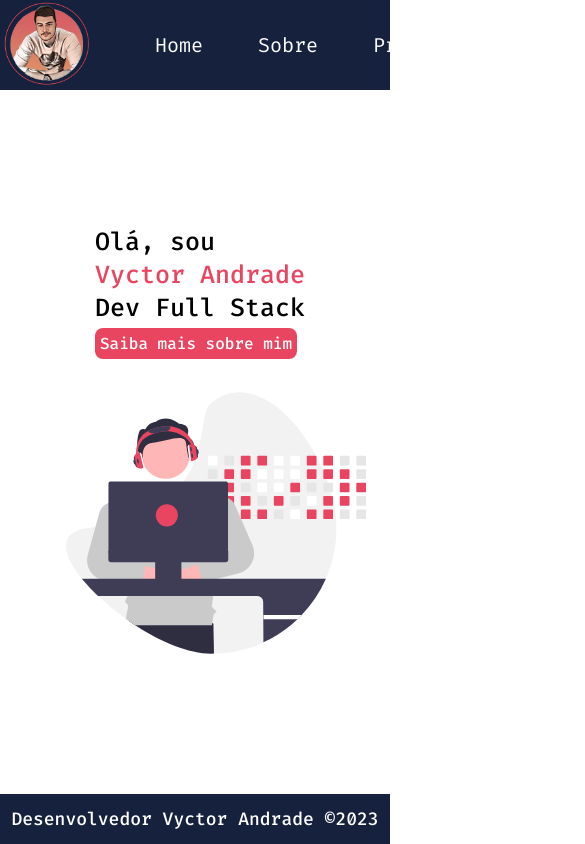
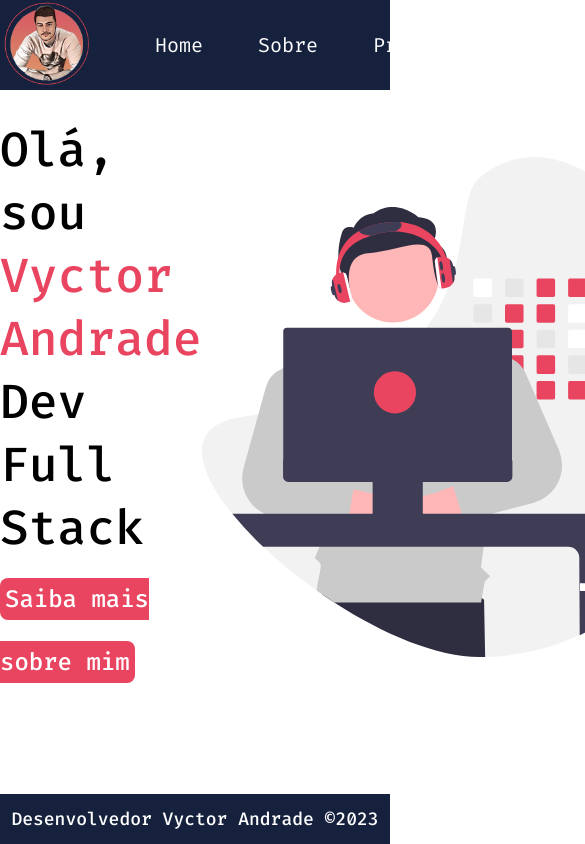
Before and after one commit to vyctorandrade/portfolio, a React (Vite) app: page / in a window 390 px wide. Shown: the top 844 px of the page, 585 px wide, since content can reach past the window. Built offline with nearby package versions, Linux system fonts and the light colour scheme.

Commit message:
Update Home.module.css

```diff
--- a/src/pages/Home/Home.module.css
+++ b/src/pages/Home/Home.module.css
@@ -83,13 +83,13 @@
 
 
 
-/* Verificar responsividade Home */
+/* Verificar responsividade Home ta dando errado. */
 
-@media (min-width: 320px) and (max-width: 1200px) {
+/* @media (min-width: 320px) and (max-width: 1200px) { */
 
 
 
-    .home p{
+    /* .home p{
 
         font-size: 25px ;
         width: 300px;
@@ -105,8 +105,8 @@
         margin-left: 100px; */
 
 
-    }
-    .home img{
+    /* } */
+    /* .home img{
 
         width: 300px;
         position:fixed;
@@ -114,7 +114,7 @@
 		top:40%;
 		margin-left:-110px;
 		margin-top:-65px;
-
+        */
 
 
 
@@ -129,7 +129,7 @@
         display: flex;
         position:fixed; */
 
-
+/*
     }
 
     .btn{
@@ -139,4 +139,4 @@
 
     }
 
-   }
+   }  */
```
